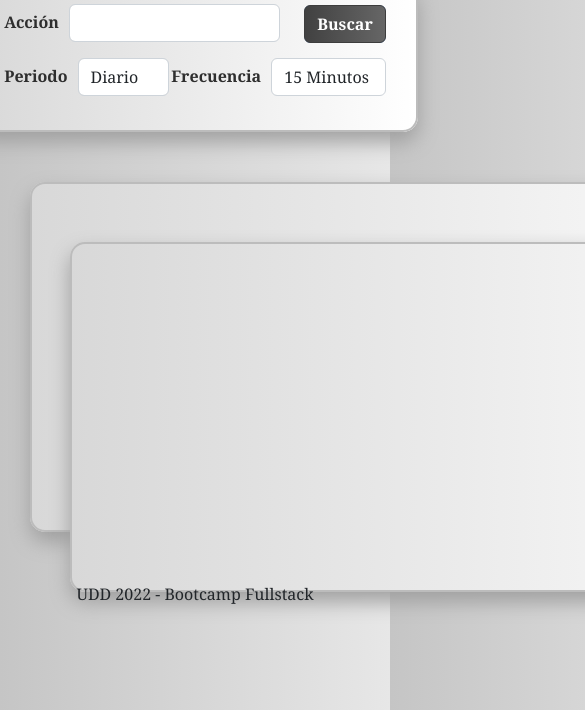
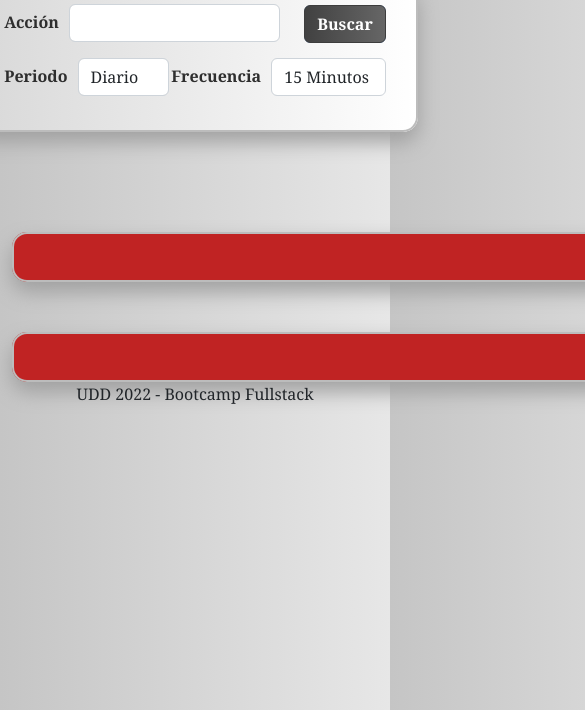
Before and after one commit to guitarAlgorithman/proyecto_3_dashboard, a website: page index.html in a window 390 px wide. Shown: the part 134-844 px from the top of the page, 585 px wide, since content can reach past the window. Drawn offline with nearby package versions, Linux system fonts and the light colour scheme.

Commit message:
graficos centrados y moldeados

```diff
--- a/index.css
+++ b/index.css
@@ -24,12 +24,18 @@ h1{
     border-color: #3d3d3d;
 }
 
-.conteiner-fluid, #graficoAccionesProyectado{
+.contenedorAPI{
+        display: flex;
+        flex-direction: row;
+        padding-top: 100px;
+        gap: 50px;
+        justify-content: center;
+}
+
+#graficoAccionesProyectado, #graficoAcciones{
     width: 800px;
-    height: 350px;
-    margin: 50px 30px;
-    padding: 10px;
-    background-image: linear-gradient(to left, #ffffff, #d8d8d8);
+    padding: 25px;
+    background-image: linear-gradient(to left, #ffffff, #ebebeb);
     border-radius: 15px;
     box-shadow: 0 10px 20px #a0a0a0,
                 0 0 0 2px #bcbcbc inset;
@@ -89,3 +95,20 @@ h1{
     width: 100%;
     padding-bottom: 15px;
 }
+
+@media screen and (max-width: 1200px){
+    #graficoAccionesProyectado, #graficoAcciones{
+        background: rgb(192, 35, 35);
+    }
+    .contenedorAPI{
+        display: flex;
+        flex-direction: column;
+    }
+}
+
+@media screen and (max-width: 990px){
+
+}
+@media screen and (max-width: 770px){
+
+}
--- a/index.html
+++ b/index.html
@@ -29,7 +29,7 @@
         <h1>Dashboard Proyecto 3</h1>
     </header>
 
-    <div class="container-fluid">
+    <div class="container-fluid contenedorInput">
         <div class="d-flex justify-content-center">
             <div class="row inputs">
                 <div class="col-lg-6 col-12 my-auto accion">
@@ -68,7 +68,7 @@
         </div>
     </div>
 
-    <div class="conteiner-fluid">
+    <div class="container-fluid contenedorAPI">
         <div id="graficoAcciones"></div>
         <div id="graficoAccionesProyectado" ></div>
 
```
